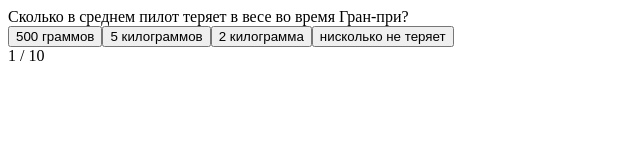
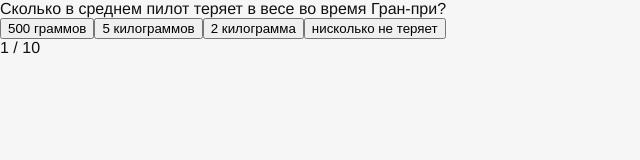
Before and after one commit to yulia0642/test-30-30, a plain HTML site: page quiz.html in a window 1280 px wide. Shown: the whole page, without its empty margins (0-640 px from the left). Drawn offline with Linux system fonts and the light colour scheme.

Commit message:
Update quiz.html

```diff
--- a/quiz.html
+++ b/quiz.html
@@ -3,7 +3,7 @@
 	<head>
 		<title>Quiz</title>
 		<meta charset="utf-8">
-		<link rel="stylesheet" href="style.css">
+		<link rel="stylesheet" type="text/css" href="styles/site.css">
 		<meta name='viewport' content='width=device-width, initial-scale=1.0, maximum-scale=1.0, user-scalable=0' />
 		<meta name="apple-mobile-web-app-capable" content="yes">
 		<meta name="mobile-web-app-capable" content="yes">
```
